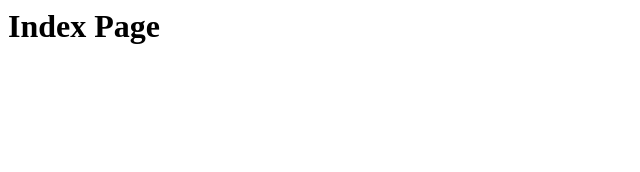
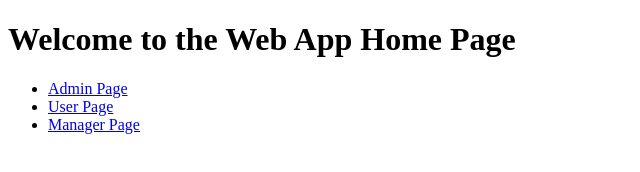
Before and after one commit to mounisha1018/WebAppProject, a plain HTML site: page index.html in a window 1280 px wide. Shown: the whole page, without its empty margins (0-640 px from the left). Drawn offline with Linux system fonts and the light colour scheme.

Commit message:
index committed

```diff
--- a/index.html
+++ b/index.html
@@ -1,7 +1,16 @@
+<!DOCTYPE html>
 <html>
 <head>
+<title>Web App Home</title>
 </head>
 <body>
-<h1>Index Page</h1>
+<h1>Welcome to the Web App Home Page</h1>
+<nav>
+<ul>
+<li><a href="admin.html">Admin Page</a></li>
+<li><a href="user.html">User Page</a></li>
+<li><a href="manager.html">Manager Page</a></li>
+</ul>
+</nav>
 </body>
 </html>
```
